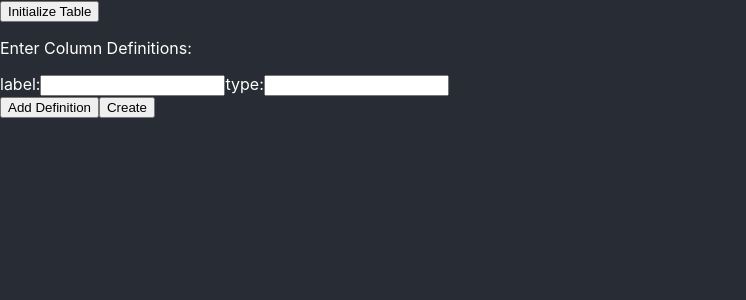
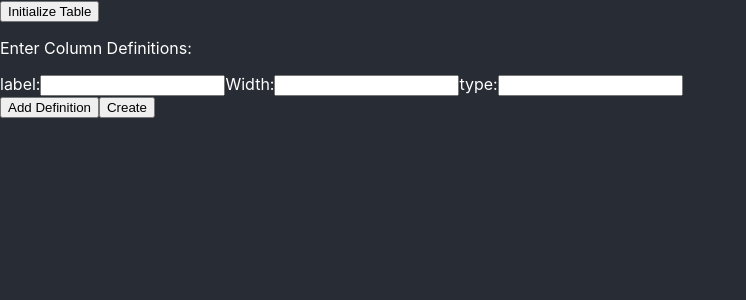
Before and after one commit to AnkushMalik/TableMaker, a React (Create React App) app: page / in a window 1280 px wide. Both pictures are taken after a click on the button "Initialize Table". Shown: the top 300 px of the page, without its empty margins (0-746 px from the left). Built offline with nearby package versions, Linux system fonts and the light colour scheme; the HTML template or start-up script is replaced by a standard one.

Commit message:
Add width in colDef

```diff
--- a/src/components/custom-form/customform.component.jsx
+++ b/src/components/custom-form/customform.component.jsx
@@ -4,6 +4,8 @@ export const CustomForm = () => (
     <form className='custom-form'>
         <label>label:</label>
         <input type="text" name='label' />
+        <label>Width:</label>
+        <input type="text" name='width' />
         <label>type:</label>
         <input type="text" name='type' />
     </form>
--- a/src/components/table-maker/table-maker.component.jsx
+++ b/src/components/table-maker/table-maker.component.jsx
@@ -1,6 +1,6 @@
 import React from 'react'
 import { CustomForm } from '../custom-form/customform.component'
-import { CustomButton } from '../custom-button/custombutton.component'
+// import { CustomButton } from '../custom-button/custombutton.component'
 import $ from 'jquery'
 
 import './table-maker.styles.css'
@@ -142,7 +142,11 @@ class TableMaker extends React.Component {
                             <tr>
                                 {
                                     colDef.map((e, idx) => (
-                                        < th key={idx} >
+                                        < th key={idx}
+                                            style={{
+                                                width: e['width']
+                                            }}
+                                        >
                                             {e['label']}
                                         </th>
                                     ))
@@ -202,11 +206,6 @@ class TableMaker extends React.Component {
                                             )}
                                         </form>
                                         {
-                                            //     <CustomButton
-                                            //     className='rowDefHandlerBtn'
-                                            //     handleClick={this.addRow}>
-                                            //     Submit ColData
-                                            // </CustomButton>
                                             <button id='row-def-handler' onClick={this.addRow}>Add Row</button>
                                         }
 
```
